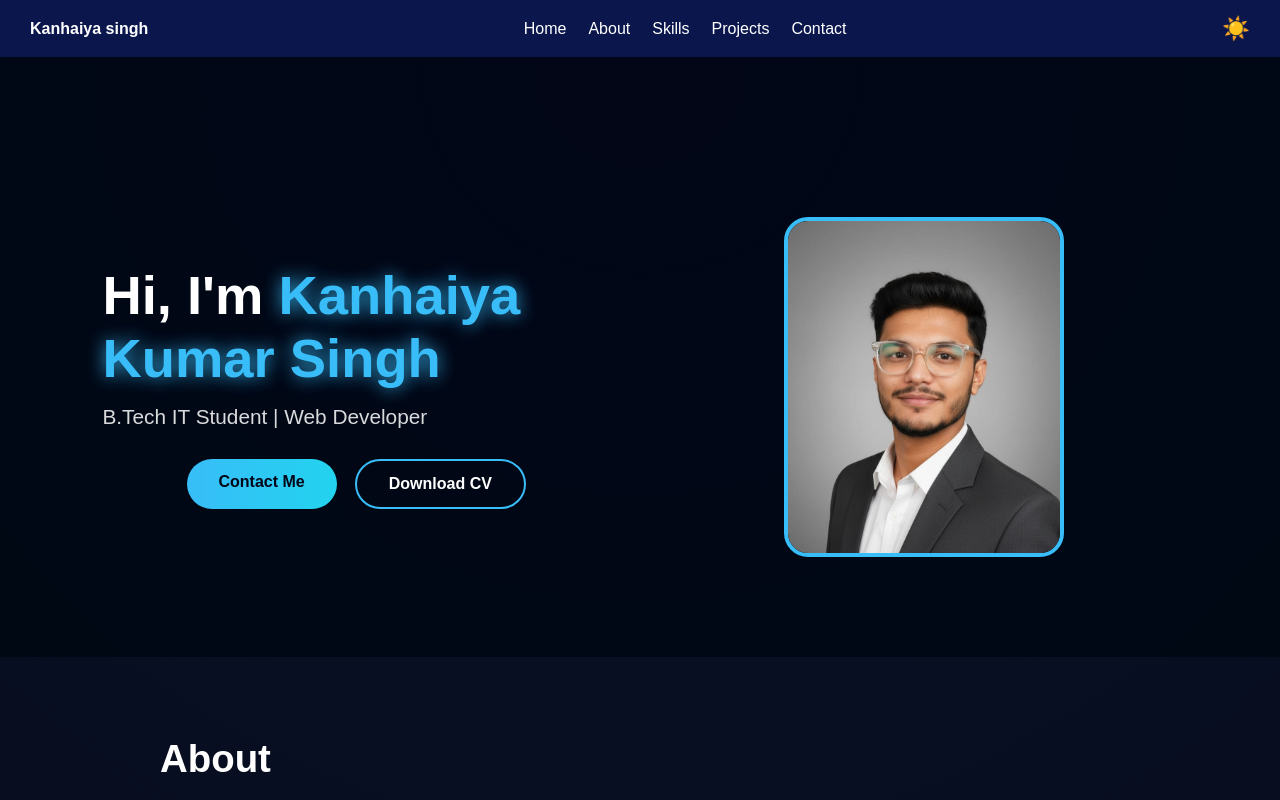
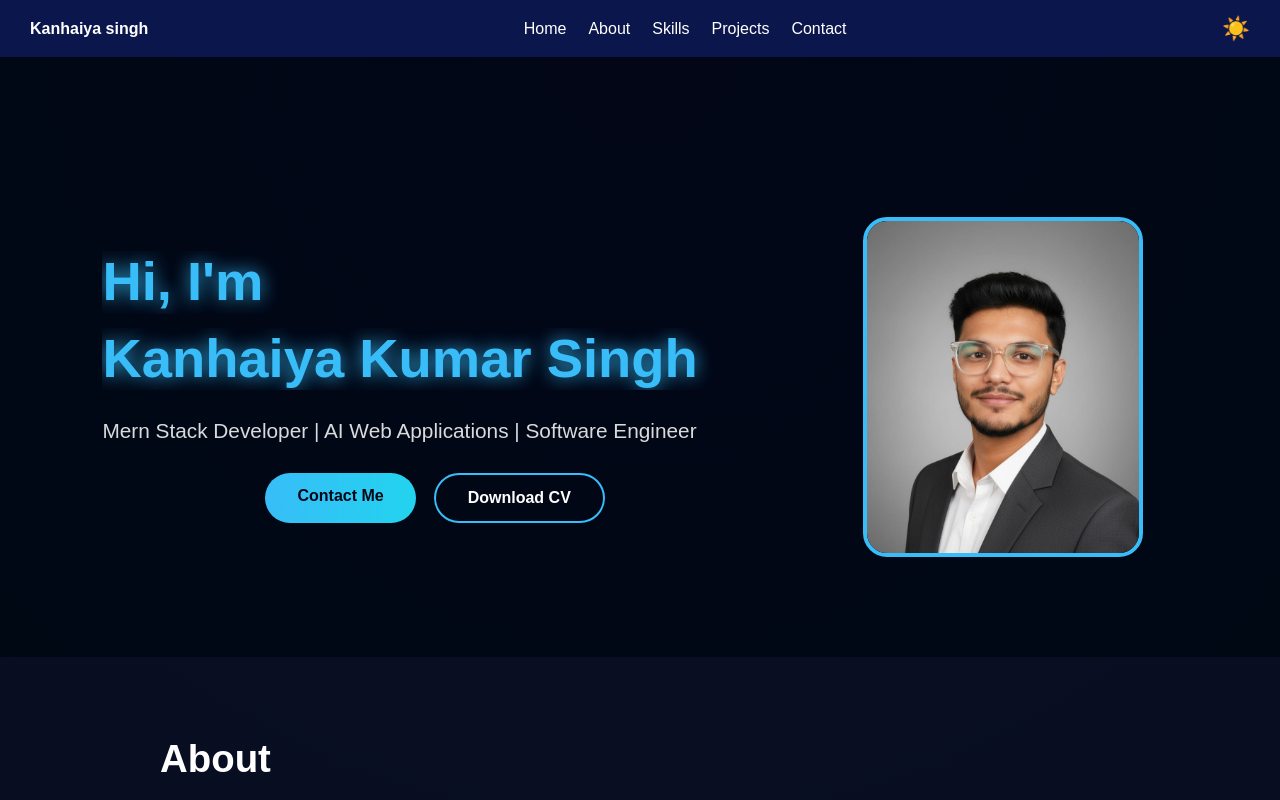
Before and after one commit to KANHAIYASINGH337/portfolio, a React (Create React App) app: page / in a window 1280 px wide. Shown: the top 800 px of the page. Built offline with nearby package versions, Linux system fonts and the light colour scheme.

Commit message:
Debug completed

```diff
--- a/src/App.css
+++ b/src/App.css
@@ -29,13 +29,34 @@ body{font-family:"Poppins",sans-serif}
 .hero h1 span{color:#38bdf8;text-shadow:0 0 18px rgba(56,189,248,.9)}
 .subtitle{font-size:1.3rem;margin:15px 0 30px;opacity:.85}
 
-.typing{
-  white-space: nowrap;
-  overflow: hidden;
-  animation: typing 3s steps(30);
+.typing-line1{
+  display:inline-block;
+  overflow:hidden;
+  white-space:nowrap;
+  width:0;
+  animation:typing1 1s steps(7,end) forwards;
 }
-@keyframes typing{from{width:0}to{width:100%}}
-@keyframes blink{50%{border-color:transparent}}
+
+.typing-line2{
+  display:inline-block;
+  overflow:hidden;
+  white-space:nowrap;
+  width:0;
+  color:#38bdf8;
+  text-shadow:0 0 18px rgba(56,189,248,.7);
+  animation:typing2 2s steps(22,end) forwards;
+  animation-delay:1s;
+}
+
+@keyframes typing1{
+  from{width:0}
+  to{width:7ch}
+}
+
+@keyframes typing2{
+  from{width:0}
+  to{width:22ch}
+}
 
 .hero-buttons{display:flex;gap:18px}
 .hero-buttons a{
--- a/src/components/Hero.jsx
+++ b/src/components/Hero.jsx
@@ -3,19 +3,19 @@ import profile from "../assets/image.png"; // ya profile.jpg
 
 export default function Hero() {
   return (
-    <section id="home" className="hero hero-flex">
+   <section id="home" className="hero hero-flex">
 
   <div className="hero-left">
 
-   <h1 className="hero-title">
-  Hi, I'm <span>Kanhaiya Kumar Singh</span>
-</h1>
+    <h1 className="hero-title">
+      <span className="typing-line1">Hi, I'm</span>
+      <br />
+      <span className="typing-line2">Kanhaiya Kumar Singh</span>
+    </h1>
 
     <p className="subtitle">
-      B.Tech IT Student | Web Developer
+      Mern Stack Developer | AI Web Applications | Software Engineer
     </p>
-
-
         <div className="hero-buttons">
           <a href="#contact" className="btn">Contact Me</a>
 
```
